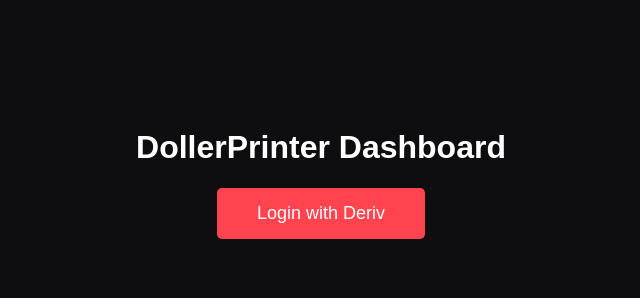
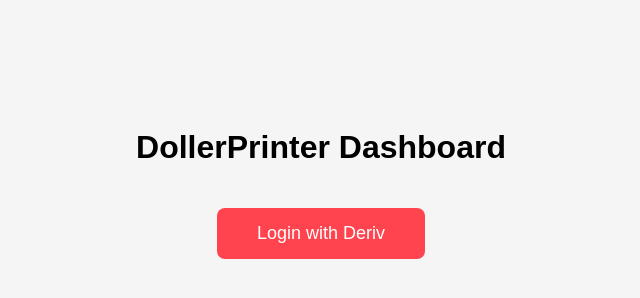
Before and after one commit to dollerprinter/Dollerprinter, a plain HTML site: page index.html in a window 1280 px wide. Shown: the whole page, without its empty margins (319-959 px from the left). Drawn offline with Linux system fonts and the light colour scheme.

Commit message:
Update styles and login button functionality in index.html

```diff
--- a/index.html
+++ b/index.html
@@ -3,22 +3,20 @@
 <head>
 <title>DollerPrinter Login</title>
 <style>
-    body{font-family:Arial;text-align:center;padding-top:100px;background:#0e0e10;color:white}
-    .btn{background:#ff444f;color:white;padding:15px 40px;border:none;border-radius:5px;font-size:18px;cursor:pointer;text-decoration:none;display:inline-block}
+body{font-family:Arial;text-align:center;padding-top:100px;background:#f5f5f5}
+.btn{background:#ff444f;color:white;padding:15px 40px;border:none;border-radius:8px;font-size:18px;text-decoration:none;display:inline-block;margin-top:20px}
 </style>
 </head>
 <body>
 <h1>DollerPrinter Dashboard</h1>
-  <a class="btn" href="https://oauth.deriv.com/oauth2/authorize?app_id=33B2bsj1MFQELw9JerOY1&scope=read,trade,admin&redirect_uri=https://dollerprinter.vercel.app/callback">
-    Login with Deriv
-  </a><script>
+<a class="btn" href="https://oauth.deriv.com/oauth2/authorize?app_id=1089&redirect_uri=https://dollerprinter.vercel.app/callback.html">Login with Deriv</a>
+<script>
 const token = localStorage.getItem('deriv_token') || localStorage.getItem('token');
 const loginBtn = document.querySelector('.btn');
-
 if(token && loginBtn) {
 loginBtn.style.display = 'none';
 const div = document.createElement('div');
-  div.innerHTML = `<h2>Welcome!</h2><p>Login successful! Token: ${token.slice(0,10)}...</p>`;
+div.innerHTML = '<h2>Welcome!</h2><p>Token: ' + token.substring(0,10) + '...</p>';
 document.body.appendChild(div);
 }
 </script>
```
Lines whose indentation alone changed are shown as unchanged.
